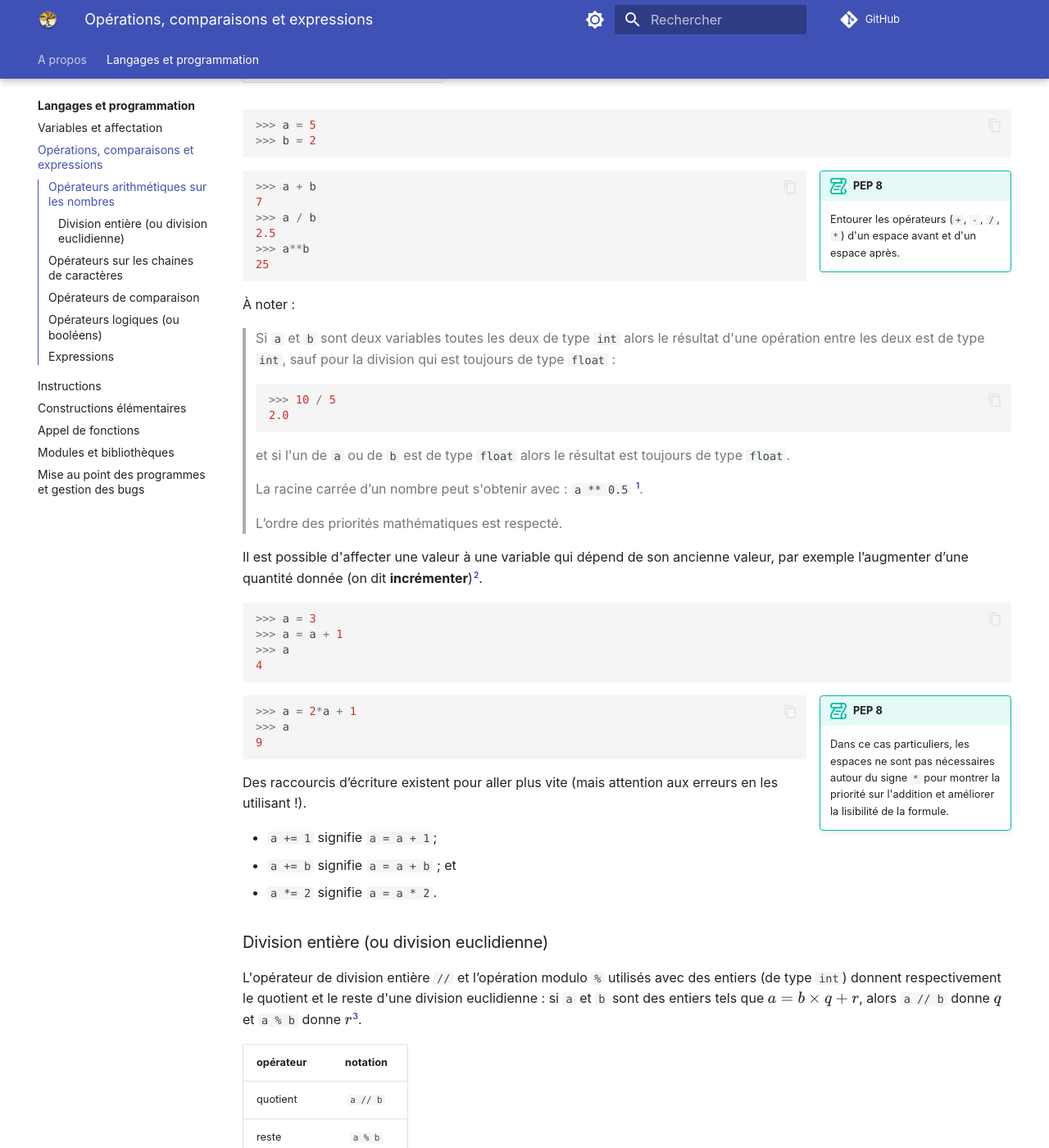
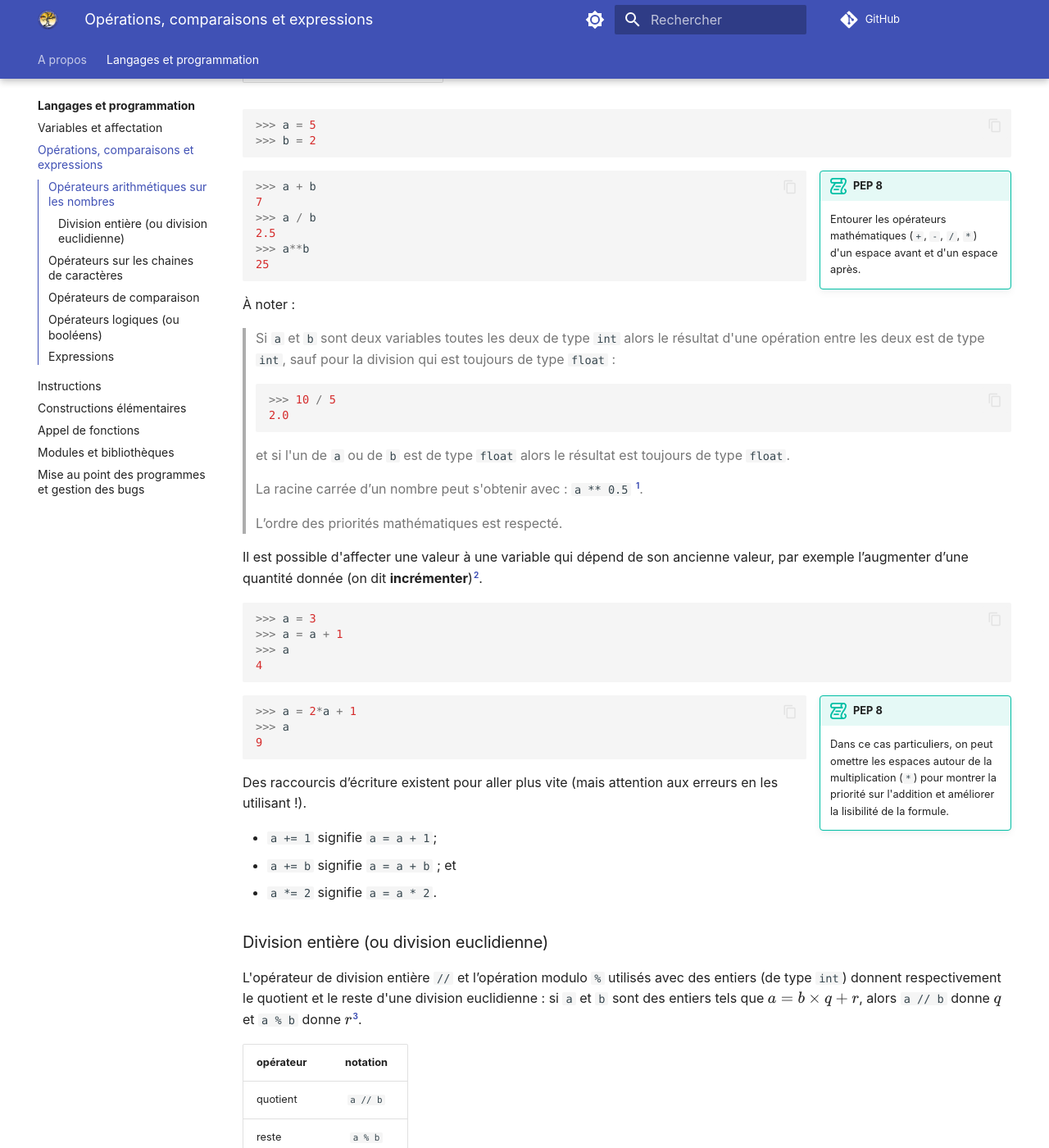
Before and after one commit to fab-perez/NSI-1, an MkDocs documentation site: the page built from docs/langages-et-programmation/2-operations-comparaisons-expressions.md, in a window 1280 px wide and 1400 px high, scrolled down 493 px. Shown: the whole window at 82% size. Built offline with MkDocs 1.6.1 and Material for MkDocs 9.7.7, drawn with Linux system fonts in a browser that asks for light colours; emoji names are drawn with the system emoji font; comment, search, counter and statistics services are not loaded; some of the changed text lies outside the part shown.

Commit message:
Add files via upload

````diff
--- a/docs/langages-et-programmation/2-operations-comparaisons-expressions.md
+++ b/docs/langages-et-programmation/2-operations-comparaisons-expressions.md
@@ -19,7 +19,7 @@
 ```
 
 !!! tip inline end "PEP 8"
-    Entourer les opérateurs (```+```,  ```-```, ```/```, ```*```) d'un espace avant et d'un espace après.
+    Entourer les opérateurs mathématiques (```+```,  ```-```, ```/```, ```*```) d'un espace avant et d'un espace après.
 
 ``` python
 >>> a + b
@@ -57,7 +57,7 @@
 ```
 
 !!! tip inline end "PEP 8"
-    Dans ce cas particuliers, les espaces ne sont pas nécessaires autour du signe `*` pour montrer la priorité sur l'addition et améliorer la lisibilité de la formule.
+    Dans ce cas particuliers, on peut omettre les espaces autour de la multiplication (`*`) pour montrer la priorité sur l'addition et améliorer la lisibilité de la formule.
 
 ``` python
 >>> a = 2*a + 1
@@ -90,8 +90,8 @@
 |quotient|```a // b```|
 |reste|```a % b```|
 
-![Division entière de 17 par 5 posée](../assets/div-euclidienne-17-par-5-light-mode.png#only-light){align=right}
-![Division entière de 17 par 5 posée](../assets/div-euclidienne-17-par-5-dark-mode.png#only-dark){align=right}
+![Division entière de 17 par 5 posée](assets/div-euclidienne-17-par-5-light-mode.png#only-light){align=right}
+![Division entière de 17 par 5 posée](assets/div-euclidienne-17-par-5-dark-mode.png#only-dark){align=right}
 
 Par exemple, le quotient et le reste de la division entière de $17$ par $5$ sont $3$ et $2$ respectivement (car $17 = 2  \times 5 + 2$) :
 
@@ -171,7 +171,7 @@
 'd'
 ```
 !!! tip inline end "PEP 8"
-    Pas d'espace autour du signe « `:` ».
+    Pas d'espace autour d'un deux-points (`:`).
 
 - Enfin `ch[i:j]` permet d'obtenir la sous-chaîne de tous les caractères entre les positions `i` (**inclus**) et `j` (**exclus**), appelée une tranche.
 ```py
@@ -207,7 +207,7 @@
 [^2.8]: `True` et `False` (et `None`) sont les rares mots en Python qui s’écrivent avec une majuscule. `TRUE` ou `true` ne sont pas acceptés.
 
 !!! tip inline end "PEP 8"
-    Entourer les opérateurs (`==`, `!=`, `>=`, etc.) d'un espace avant et d'un espace après.
+    Entourer les opérateurs de comparaison (`==`, `!=`, `>=`, etc.) d'un espace avant et d'un espace après.
 
 |opérateur|notation|
 |---|:-:|
@@ -341,7 +341,7 @@
 - `a == 5`	est une expression.
 
 
-![Division entière de 17 par 5 posée](../assets/expression-vs-instruction.png){align=right}
+![Division entière de 17 par 5 posée](assets/expression-vs-instruction.png){align=right}
 
 À noter:
 > Quand une affectation est saisie dans la console Python, par exemple `>>> a = 5`, rien n’est affiché par l'interpréteur car ce n'est pas une expression.
````
Also changed, not shown: docs/langages-et-programmation/1-variables-affectation.md (+51 -50 lines), docs/langages-et-programmation/3-instructions.md (+7 -7 lines), docs/langages-et-programmation/4-constructions-elementaires.md (+1 -1 lines), docs/langages-et-programmation/5-fonctions.md (+1 -1 lines), docs/langages-et-programmation/7-mise-au-point-gestion-bugs.md (+1 -1 lines).
